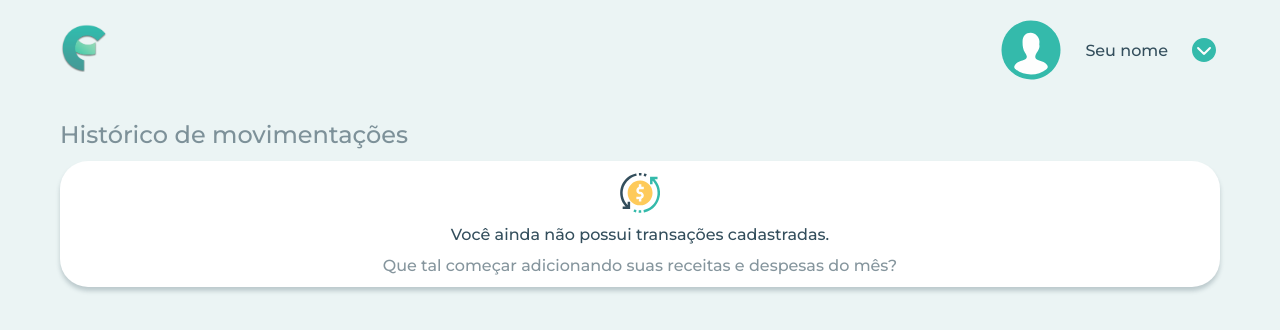
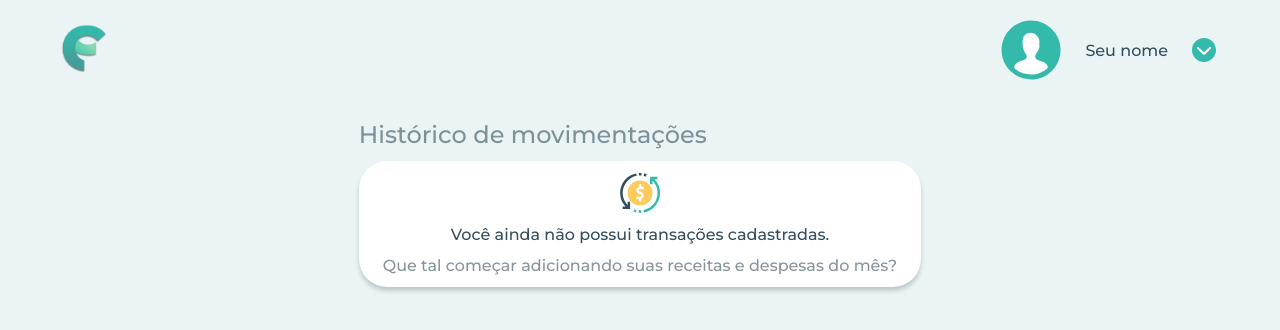
Before and after one commit to vitorlurici/finance-project, a React (Vite) app: page /historico-movimentacoes in a window 1280 px wide. Shown: the top 330 px of the page. Built offline with nearby package versions, Linux system fonts and the light colour scheme.

Commit message:
update-responsiv-dashboard-commit

```diff
--- a/package.json
+++ b/package.json
@@ -17,6 +17,7 @@
     "react-helmet-async": "^1.3.0",
     "react-hook-form": "^7.47.0",
     "react-icons": "^4.11.0",
+    "react-responsive": "^9.0.2",
     "react-router-dom": "^6.16.0",
     "yup": "^1.3.2"
   },
--- a/src/components/dashboard/Charts.tsx
+++ b/src/components/dashboard/Charts.tsx
@@ -1,4 +1,5 @@
 import { Chart } from "react-google-charts";
+import { useMediaQuery } from "react-responsive";
 
 export const data = [
   ["Dia", "Receitas", "Despesas"],
@@ -29,14 +30,18 @@
 };
 
 export function Charts() {
+  const isMobile = useMediaQuery({ maxWidth: 768 });
+
   return (
+    <div className="chart-container">
       <Chart
         chartType="LineChart"
-      width="1220px"
+        width={isMobile ? "100%" : "800px"}
         height="400px"
         font-family="Montserrat"
         data={data}
         options={options}
       />
+    </div>
   );
 }
--- a/src/routes/dashboard/Dashboard.scss
+++ b/src/routes/dashboard/Dashboard.scss
@@ -61,7 +61,7 @@
     flex-direction: column;
     align-items: flex-start;
     gap: 24px;
-    width: 1280px;
+    max-width: 1280px;
 
     .info-content {
       display: flex;
@@ -149,6 +149,8 @@
           flex-direction: column;
           align-items: center;
           gap: 12px;
+          width: 100%;
+          max-width: 1220px;
 
           .text {
             font-weight: 500;
@@ -182,7 +184,6 @@
     }
 
     .container {
-      width: 100%;
       padding: 0px 60px;
 
       .info-content {
```
Also changed, not shown: 1 other file (tests, documents, lock files or other folders). Lines whose indentation alone changed are shown as unchanged.
